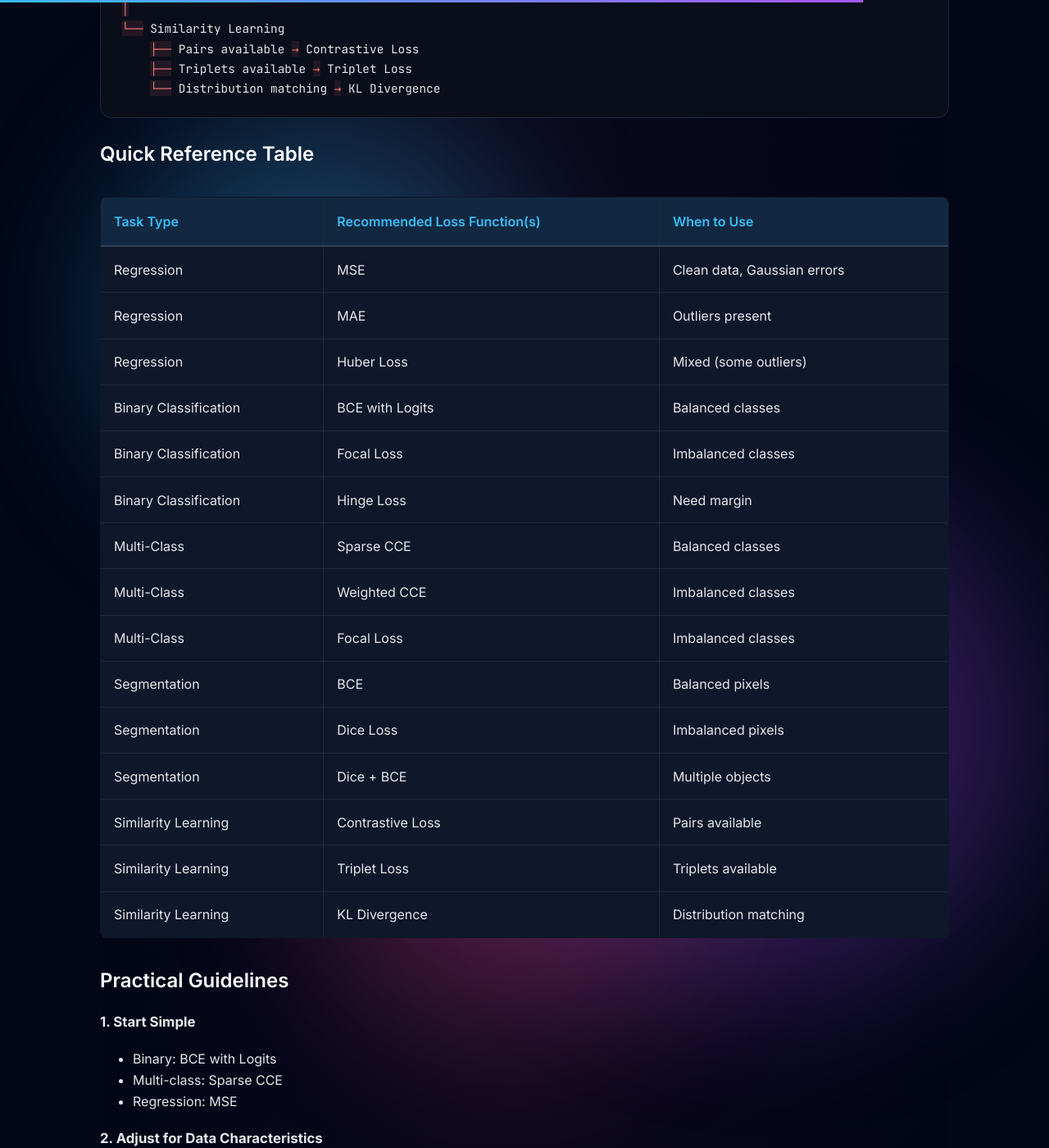
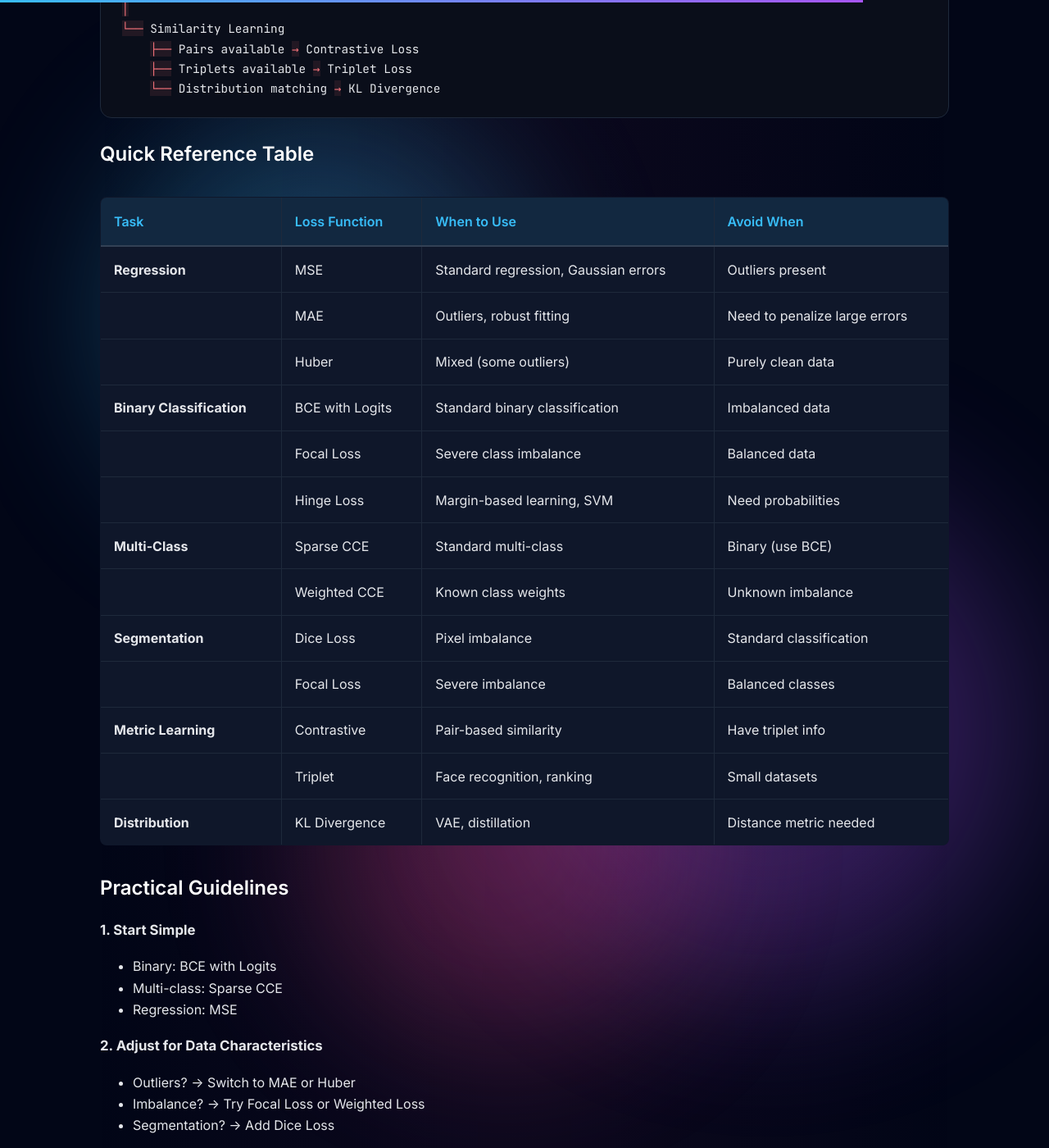
Before and after one commit to mayank1101/mayank1101.github.io, a Jekyll site: the page built from _posts/2025-01-03-loss-functions.md, in a window 1280 px wide and 1400 px high, scrolled down 26283 px. Shown: the whole window at 82% size. Built offline with Jekyll 4.4.1, drawn with Linux system fonts in a browser that asks for light colours.

Commit message:
restructured reference table in loss-functions article

```diff
--- a/_posts/2025-01-03-loss-functions.md
+++ b/_posts/2025-01-03-loss-functions.md
@@ -947,23 +947,21 @@ Task Type?
 
 ### Quick Reference Table
 
-| Task Type | Recommended Loss Function(s) | When to Use |
-|:----------|:-----------------------------|:------------|
-| Regression | MSE | Clean data, Gaussian errors |
-| Regression | MAE | Outliers present |
-| Regression | Huber Loss | Mixed (some outliers) |
-| Binary Classification | BCE with Logits | Balanced classes |
-| Binary Classification | Focal Loss | Imbalanced classes |
-| Binary Classification | Hinge Loss | Need margin |
-| Multi-Class | Sparse CCE | Balanced classes |
-| Multi-Class | Weighted CCE | Imbalanced classes |
-| Multi-Class | Focal Loss | Imbalanced classes |
-| Segmentation | BCE | Balanced pixels |
-| Segmentation | Dice Loss | Imbalanced pixels |
-| Segmentation | Dice + BCE | Multiple objects |
-| Similarity Learning | Contrastive Loss | Pairs available |
-| Similarity Learning | Triplet Loss | Triplets available |
-| Similarity Learning | KL Divergence | Distribution matching |
+| Task | Loss Function | When to Use | Avoid When |
+|------|---------------|-------------|------------|
+| **Regression** | MSE | Standard regression, Gaussian errors | Outliers present |
+| | MAE | Outliers, robust fitting | Need to penalize large errors |
+| | Huber | Mixed (some outliers) | Purely clean data |
+| **Binary Classification** | BCE with Logits | Standard binary classification | Imbalanced data |
+| | Focal Loss | Severe class imbalance | Balanced data |
+| | Hinge Loss | Margin-based learning, SVM | Need probabilities |
+| **Multi-Class** | Sparse CCE | Standard multi-class | Binary (use BCE) |
+| | Weighted CCE | Known class weights | Unknown imbalance |
+| **Segmentation** | Dice Loss | Pixel imbalance | Standard classification |
+| | Focal Loss | Severe imbalance | Balanced classes |
+| **Metric Learning** | Contrastive | Pair-based similarity | Have triplet info |
+| | Triplet | Face recognition, ranking | Small datasets |
+| **Distribution** | KL Divergence | VAE, distillation | Distance metric needed |
 
 ### Practical Guidelines
 
```
